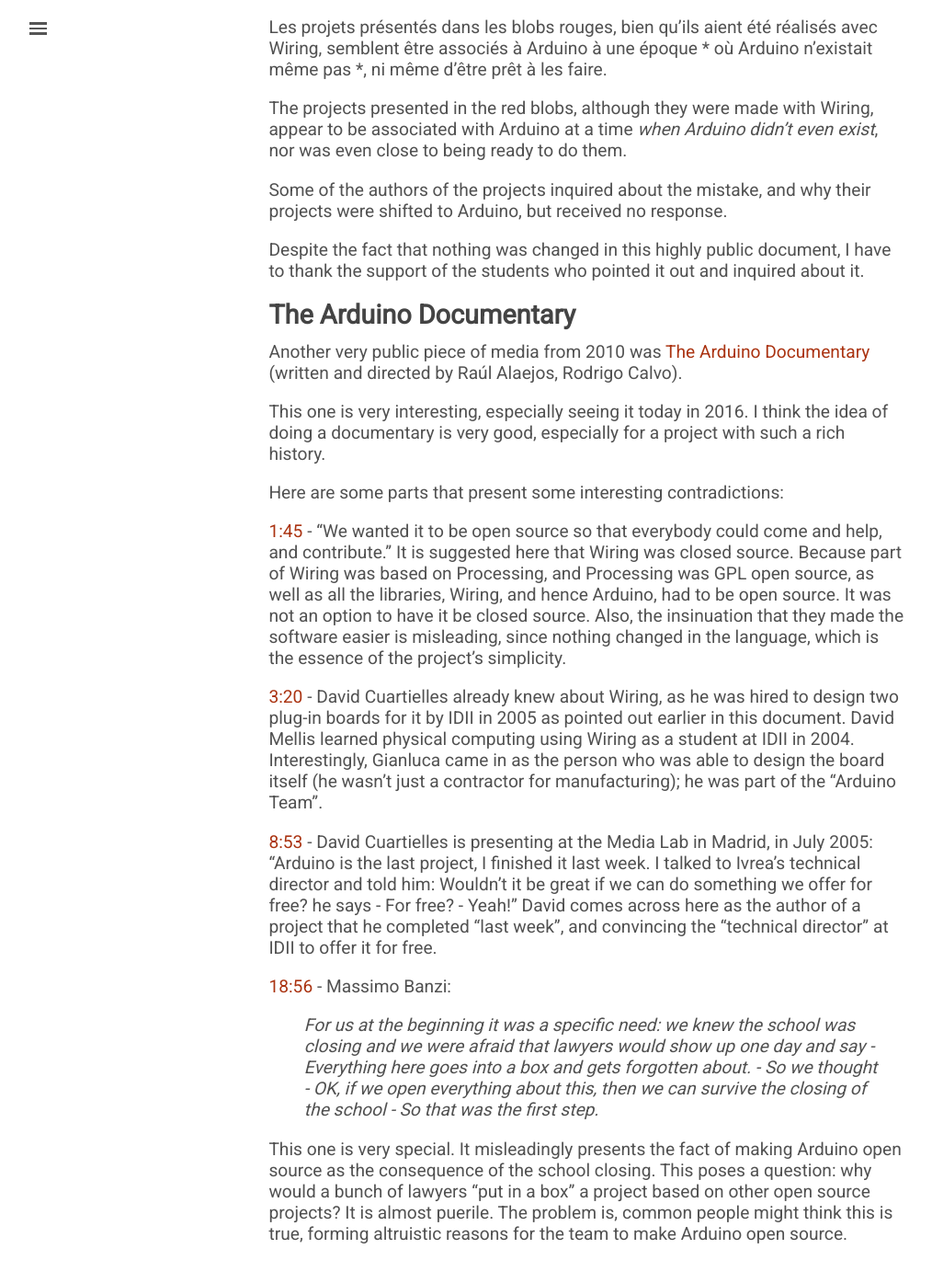
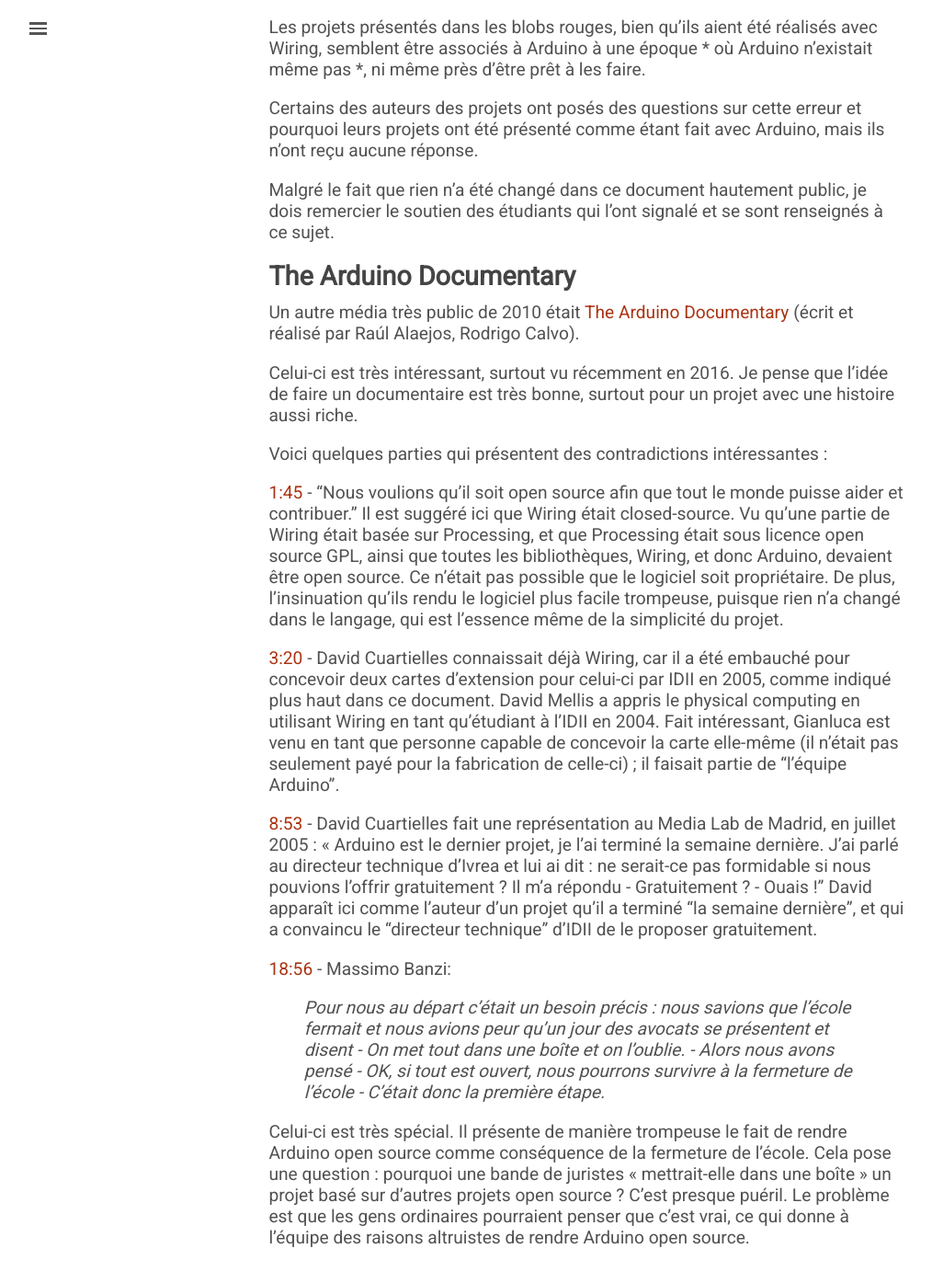
Before and after one commit to ArduinoHistory/arduinohistory.github.io, a Jekyll site: the page built from fr.md, in a window 1280 px wide and 1400 px high, scrolled down 24203 px. Shown: the top 1395 px of the window at 92% size, without its empty margins (2-1016 px from the left). Built offline with Jekyll 4.4.1, drawn with Linux system fonts in a browser that asks for light colours; some of the changed text lies outside the part shown.

Commit message:
Translate to 514

```diff
--- a/fr.md
+++ b/fr.md
@@ -420,100 +420,98 @@ Voici quelques exemples courants d'informations trompeuses.
 
 Ce diagramme a été produit pour raconter l'histoire des outils de prototypage développés à l'IDII. Il a été magnifiquement réalisé par Giorgio Olivero, en utilisant le contenu fourni par l'école en 2005, et publié en 2006.
 
-Les projets présentés dans les blobs rouges, bien qu'ils aient été réalisés avec Wiring, semblent être associés à Arduino à une époque * où Arduino n'existait même pas *, ni même  d'être prêt à les faire.
+Les projets présentés dans les blobs rouges, bien qu'ils aient été réalisés avec Wiring, semblent être associés à Arduino à une époque * où Arduino n'existait même pas *, ni même près d'être prêt à les faire.
 
-The projects presented in the red blobs, although they were made with Wiring, appear to be associated with Arduino at a time *when Arduino didn't even exist*, nor was even close to being ready to do them.
+Certains des auteurs des projets ont posés des questions sur cette erreur et pourquoi leurs projets ont été présenté comme étant fait avec Arduino, mais ils n'ont reçu aucune réponse.
 
-Some of the authors of the projects inquired about the mistake, and why their projects were shifted to Arduino, but received no response.
-
-Despite the fact that nothing was changed in this highly public document, I have to thank the support of the students who pointed it out and inquired about it.
+Malgré le fait que rien n'a été changé dans ce document hautement public, je dois remercier le soutien des étudiants qui l'ont signalé et se sont renseignés à ce sujet.
 
 ## The Arduino Documentary
 
-Another very public piece of media from 2010 was [The Arduino Documentary](https://vimeo.com/18539129){: target="_blank"} (written and directed by Raúl Alaejos, Rodrigo Calvo).
+Un autre média très public de 2010 était [The Arduino Documentary](https://vimeo.com/18539129){: target="_blank"} (écrit et réalisé par Raúl Alaejos, Rodrigo Calvo).
 
-This one is very interesting, especially seeing it today in 2016\. I think the idea of doing a documentary is very good, especially for a project with such a rich history.
+Celui-ci est très intéressant, surtout vu récemment en 2016\. Je pense que l'idée de faire un documentaire est très bonne, surtout pour un projet avec une histoire aussi riche.
 
-Here are some parts that present some interesting contradictions:
+Voici quelques parties qui présentent des contradictions intéressantes :
 
-<a href="http://vimeo.com/18539129?#t=1m45s" data-lity>1:45</a> - "We wanted it to be open source so that everybody could come and help, and contribute."  It is suggested here that Wiring was closed source.  Because part of Wiring was based on Processing, and Processing was GPL open source, as well as all the libraries, Wiring, and hence Arduino, had to be open source.  It was not an option to have it be closed source.  Also, the insinuation that they made the software easier is misleading, since nothing changed in the language, which is the essence of the project's simplicity.
+<a href="http://vimeo.com/18539129?#t=1m45s" data-lity>1:45</a> -
+"Nous voulions qu'il soit open source afin que tout le monde puisse aider et contribuer." Il est suggéré ici que Wiring était closed-source. Vu qu'une partie de Wiring était basée sur Processing, et que Processing était sous licence open source GPL, ainsi que toutes les bibliothèques, Wiring, et donc Arduino, devaient être open source. Ce n'était pas possible que le logiciel soit propriétaire. De plus, l'insinuation qu'ils rendu le logiciel plus facile trompeuse, puisque rien n'a changé dans le langage, qui est l'essence même de la simplicité du projet.
 
-<a href="http://vimeo.com/18539129?#t=3m20s" data-lity>3:20</a> - David Cuartielles already knew about Wiring, as he was hired to design two plug-in boards for it by IDII in 2005 as pointed out earlier in this document. David Mellis learned physical computing using Wiring as a student at IDII in 2004\. Interestingly, Gianluca came in as the person who was able to design the board itself (he wasn't just a contractor for manufacturing); he was part of the "Arduino Team".
+<a href="http://vimeo.com/18539129?#t=3m20s" data-lity>3:20</a> - David Cuartielles connaissait déjà Wiring, car il a été embauché pour concevoir deux cartes d'extension pour celui-ci par IDII en 2005, comme indiqué plus haut dans ce document. David Mellis a appris le physical computing en utilisant Wiring en tant qu'étudiant à l'IDII en 2004\. Fait intéressant, Gianluca est venu en tant que personne capable de concevoir la carte elle-même (il n'était pas seulement payé pour la fabrication de celle-ci) ; il faisait partie de "l'équipe Arduino".
 
-<a href="http://vimeo.com/18539129?#t=8m53s" data-lity>8:53</a> - David Cuartielles is presenting at the Media Lab in Madrid, in July 2005: "Arduino is the last project, I finished it last week.  I talked to Ivrea's technical director and told him: Wouldn't it be great if we can do something we offer for free? he says - For free? - Yeah!" David comes across here as the author of a project that he completed "last week", and convincing the "technical director" at IDII to offer it for free.
+<a href="http://vimeo.com/18539129?#t=8m53s" data-lity>8:53</a> - David Cuartielles fait une représentation au Media Lab de Madrid, en juillet 2005 : « Arduino est le dernier projet, je l'ai terminé la semaine dernière. J'ai parlé au directeur technique d'Ivrea et lui ai dit : ne serait-ce pas formidable si nous pouvions l'offrir gratuitement ? Il m'a répondu - Gratuitement ? - Ouais !" David apparaît ici comme l'auteur d'un projet qu'il a terminé "la semaine dernière", et qui a convaincu le "directeur technique" d'IDII de le proposer gratuitement.
 
 <a href="http://vimeo.com/18539129?#t=18m56s" data-lity>18:56</a> - Massimo Banzi:
 
->For us at the beginning it was a specific need: we knew the school was closing and we were afraid that lawyers would show up one day and say - Everything here goes into a box and gets forgotten about. - So we thought - OK, if we open everything about this, then we can survive the closing of the school - So that was the first step.
+>Pour nous au départ c'était un besoin précis : nous savions que l'école fermait et nous avions peur qu'un jour des avocats se présentent et disent - On met tout dans une boîte et on l'oublie. - Alors nous avons pensé - OK, si tout est ouvert, nous pourrons survivre à la fermeture de l'école - C'était donc la première étape.
 
-This one is very special.  It misleadingly presents the fact of making Arduino open source as the consequence of the school closing.  This poses a question: why would a bunch of lawyers "put in a box" a project based on other open source projects?  It is almost puerile.  The problem is, common people might think this is true, forming altruistic reasons for the team to make Arduino open source.
+Celui-ci est très spécial. Il présente de manière trompeuse le fait de rendre Arduino open source comme conséquence de la fermeture de l'école. Cela pose une question : pourquoi une bande de juristes « mettrait-elle dans une boîte » un projet basé sur d'autres projets open source ? C'est presque puéril. Le problème est que les gens ordinaires pourraient penser que c'est vrai, ce qui donne à l'équipe des raisons altruistes de rendre Arduino open source.
+* * *
+
+# Absence de reconnaissance au-delà de Wiring
+
+Il semble y avoir une tendance dans la façon dont l'équipe Arduino ne reconnaît pas les équipes importantes qui ont contribués à leur succès.
+
+En octobre 2013, Jan-Christoph Zoels (un ancien membre du corps professoral d'IDII) a écrit à la liste de diffusion de la communauté IDII, un message présentant l'article publié sur Core77 à propos des [actualités Intel-Arduino sur Wired UK](http://www.wired .co.uk/news/archive/2013-10/03/intel-arduino-galileo){: target="_blank"} :
+
+>C'est un vrai moment de fierté de voir Intel faire référence à une initiative d'Interaction Ivrea.
+
+>Et un bon investissement aussi :
+
+>Le développement d'Arduino a été lancé et développé à l'Interaction Design Institute Ivrea avec un financement initial d'environ 250 000 €. Une autre bonne décision a été de garder Arduino en open source à la fin d'Interaction Ivrea en 2005 avant de fusionner avec Domus.
+
+A quoi Massimo Banzi a répondu :
+
+>Je tiens à préciser que nous n'avons jamais reçu de financement d'Ivrea pour Arduino (à part en avoir acheté 50 dans la dernière année de l'institut)
+
+> 250.000 EUR c'est ridicule…
+
+>Cet article doit être retiré maintenant
+
+>Désolé JC mais tu n'as rien à voir avec   ça.... Vous ne pouvez pas essayer d'obtenir de la reconnaissance pour quelque chose dans lequel vous n'aviez pas été impliqué
+
+<div>
+<span style="overflow: hidden; display: inline-block;">
+<a href="/images/full/JCEmailThread1.jpg" data-lity><img alt="Thread de l'email de célébration" src="/images/JCEmailThread1.jpg" width="300px" height="" /></a></span>
+<span style="overflow: hidden; display: inline-block;">
+<a href="/images/full/JCEmailThread2.jpg" data-lity><img alt="Réponse au thread de l'email de célébration" src="/images/JCEmailThread2.jpg" width="300px" height="" /></a></span>
+</div>
+
+C'était bien, cependant, de recevoir ceci quelques jours plus tard dans le même fil de discussion :
+
+<a href="/images/full/JCEmailThread3.jpg" data-lity><img alt="Suite du thread de l'email de célébration" src="/images/JCEmailThread3.jpg" width="600px" height="" /></a>
 
 * * *
 
-# Absence of Recognition Beyond Wiring
+# Informations publiques déformées
 
-There seems to be a trend in how the Arduino Team fails to recognize significant parties that contributed to their success.
+Dans cette section, je voulais juste montrer une fraction des nombreux articles (et autres articles de presse) qui ont été écrits sur Arduino, qui incluent son histoire, rarement racontée deux fois de la même manière.
 
-In October 2013, Jan-Christoph Zoels (a former IDII faculty member) wrote to the IDII community mail list, a message presenting the article released at Core77 about the [Intel-Arduino news on Wired UK](http://www.wired.co.uk/news/archive/2013-10/03/intel-arduino-galileo){: target="_blank"}:
+Alors, s'il vous plaît, lisez-les à votre guise, et forgez-vous vos propres opinions, et, bien sûr, posez des questions !
 
->A proud moment to see Intel referring to an Interaction Ivrea initiative.
+## Mauvais journalisme
 
->And a good investment too:
-
->Arduino development was started and developed at Interaction Design Institute Ivrea with an original funding of circa 250.000€. Another good decision was to keep Arduino as open source at the end of Interaction Ivrea in 2005 before merging with Domus.
-
-To which Massimo Banzi responded:
-
->I would like to point out that we never got any funding from Ivrea for Arduino (apart from buying 50 of them in the last year of the institute)
-
->250.000 EUR is ridiculous…
-
->This article must be retracted now
-
->Sorry JC but you had nothing to do.with  this.... You can't possibly try to get credit for.something you hadn't been involved with
-
-<div>
-<span style="overflow: hidden; display: inline-block;">
-<a href="/images/full/JCEmailThread1.jpg" data-lity><img alt="Celebration Email Thread Posting" src="/images/JCEmailThread1.jpg" width="300px" height="" /></a></span>
-<span style="overflow: hidden; display: inline-block;">
-<a href="/images/full/JCEmailThread2.jpg" data-lity><img alt="Celebration Email Thread Response" src="/images/JCEmailThread2.jpg" width="300px" height="" /></a></span>
-</div>
-
-It was nice, however, to get this a few days later in the same email thread:
-
-<a href="/images/full/JCEmailThread3.jpg" data-lity><img alt="Celebration Email Thread Follow-up" src="/images/JCEmailThread3.jpg" width="600px" height="" /></a>
-
-* * *
-
-# Distorted Public Information
-
-In this section, I just wanted to show a fraction of the many different articles (and other press) that have been written about Arduino, which include its history that is rarely told the same way twice.
-
-So, please, read them at your leisure, and form your own opinions, and, definitely, ask questions!
-
-## Poor Journalism
-
-It is rare to see well researched journalism these days.  The articles below are excellent examples of that postulate.
+Il est rare de voir du journalisme bien documenté de nos jours. Les articles ci-dessous sont d'excellents exemples de ce postulat.
 
 ### Wired
 
-In a [2008 Wired interview](http://www.wired.com/2008/10/ff-openmanufacturing/){: target="_blank"}, Banzi explains how he did Arduino in a weekend:
+Dans une [Interview de Wiring de 2008](http://www.wired.com/2008/10/ff-openmanufacturing/){: target="_blank"}, Banzi explique comment il a fait Arduino en un week-end :
 
->The two decided to design their own board and enlisted one of Banzi's students—David Mellis—to write the programming language for it. **In two days, Mellis banged out the code**; three days more and the board was complete. They called it the Arduino, after a nearby pub, and it was an instant hit with the students.
+>Les deux ont décidé de concevoir leur propre carte et ont engagé l'un des étudiants de Banzi, David Mellis, pour écrire le langage de programmation correspondant. **En deux jours, Mellis a tapé le code** ; trois jours de plus et la carte était fini. Ils l'ont appelé l'Arduino, du nom d'un pub voisin, et ce fut un succès instantané auprès des étudiants.
 
-This article has been written without any fact checking.  It certainly doesn't help that the interviewee isn't telling them the right information.
+Cet article a été écrit sans aucune vérification des faits. Cela n'aide certainement pas que la personne interrogée ne leur donne pas les bonnes informations.
 
 ### IEEE Spectrum
 
-Here is a [2011 IEEE Spectrum article](http://spectrum.ieee.org/geek-life/hands-on/the-making-of-arduino){: target="_blank"}, titled "The Making of Arduino".
+Voici un [article IEEE Spectrum de 2011](http://spectrum.ieee.org/geek-life/hands-on/the-making-of-arduino){: target="_blank"}, intitulé "The Making of Arduino".
 
-Again, the history is taken verbatim from the interviewee.  I was not contacted before the article was published, even though I was mentioned.  And I doubt that anyone from IDII was contacted.
+Encore une fois, l'histoire est tirée textuellement de la personne interrogée. Je n'ai pas été contacté avant la publication de l'article, même si j'ai été mentionné. Et je doute que quelqu'un de l'IDII ait été contacté.
 
-Just one of the many confusing parts of Arduino's history is in this quote:
+Une seule des nombreuses parties déroutantes de l'histoire d'Arduino se trouve dans cette citation :
 
->Since the purpose was to create a quick and easily accessible platform, they felt they'd be better off opening up the project to as many people as possible rather than keeping it closed.
+>Le but étant de créer une plateforme rapide et facilement accessible, ils ont estimé qu'il valait mieux ouvrir le projet au plus grand nombre plutôt que de le garder fermé.
 
-It was never closed.
+Il n'a jamais été fermé.
 
 ### Circuits Today
 
```
